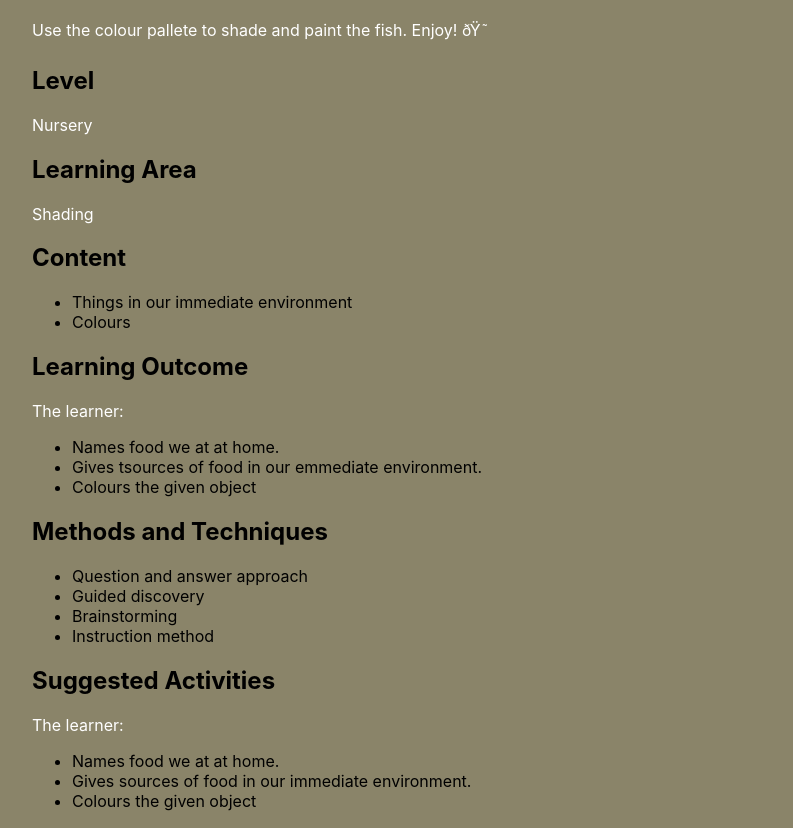
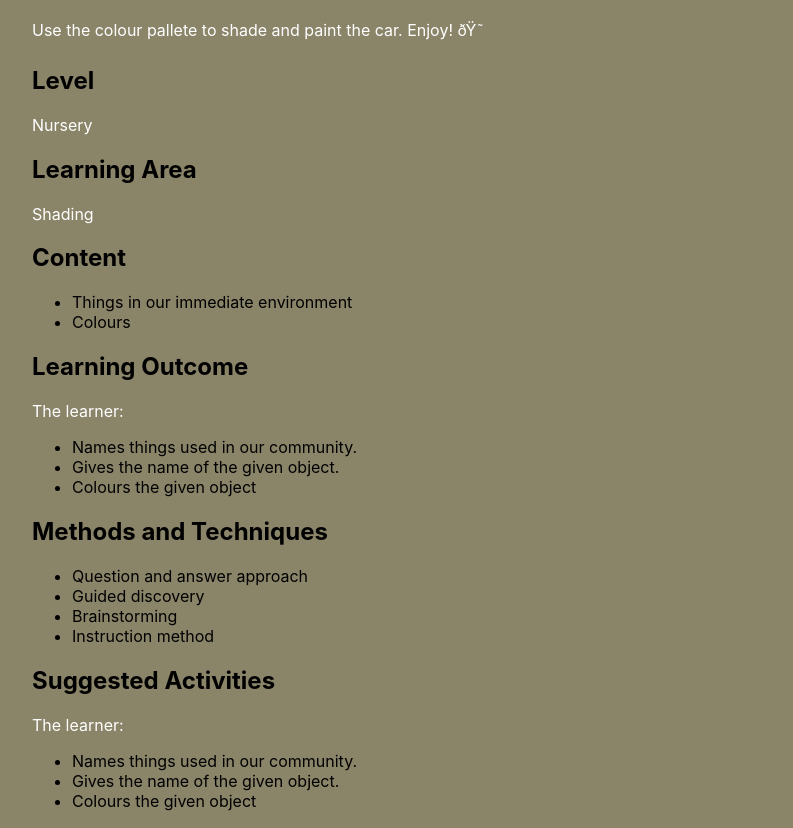
Before and after one commit to Fresh-Teacher/Fish-Colour-Game, a plain HTML site: page colouring-games/index.html in a window 1280 px wide. Shown: the part 480-1308 px from the top of the page, without its empty margins (108-901 px from the left). Drawn offline with Linux system fonts and the light colour scheme; a script that the page names is missing.

Commit message:
update index

```diff
--- a/colouring-games/index.html
+++ b/colouring-games/index.html
@@ -119,7 +119,7 @@ function playSound(id, loop) {
 		<div id='_preload_div_' style='position:absolute; top:0; left:120; display: inline-block; height:367px; width:730px; text-align: left;'>	<span style='display: inline-block; height: 100%; vertical-align: top;'></span>	<img src=images/_preloader.gif alt="preloader" style='vertical-align: left; max-height: 100%'/></div>
 				 <div class="clearfloat"></div>
 				 <h1>Instructions</h1>
-				 <p>Use the colour pallete to shade and paint the fish. Enjoy! 😁</p>
+				 <p>Use the colour pallete to shade and paint the car. Enjoy! 😁</p>
 				 <h2>Level</h2>
 				 <p>Nursery</p>
 
@@ -134,8 +134,8 @@ function playSound(id, loop) {
 				 <h2>Learning Outcome</h2>
 				 <p>The learner:</p>
 				 <ul>
-					  <li>Names food we at at home.</li>
-					 <li>Gives tsources of food in our emmediate environment.</li>
+					  <li>Names things used in our community.</li>
+					 <li>Gives the name of the given object.</li>
 					  <li>Colours the given object</li>
 				 </ul>
 				 <h2>Methods and Techniques</h2>
@@ -148,8 +148,8 @@ function playSound(id, loop) {
 				 <h2>Suggested Activities</h2>
 				 <p>The learner:</p>
 				 <ul>
-					<li>Names food we at at home.</li>
-					<li>Gives sources of food in our immediate environment.</li>
+					<li>Names things used in our community.</li>
+					<li>Gives the name of the given object.</li>
 					 <li>Colours the given object</li>
 				 </ul>
 				 <h2>Life Skills and Values</h2>
```
